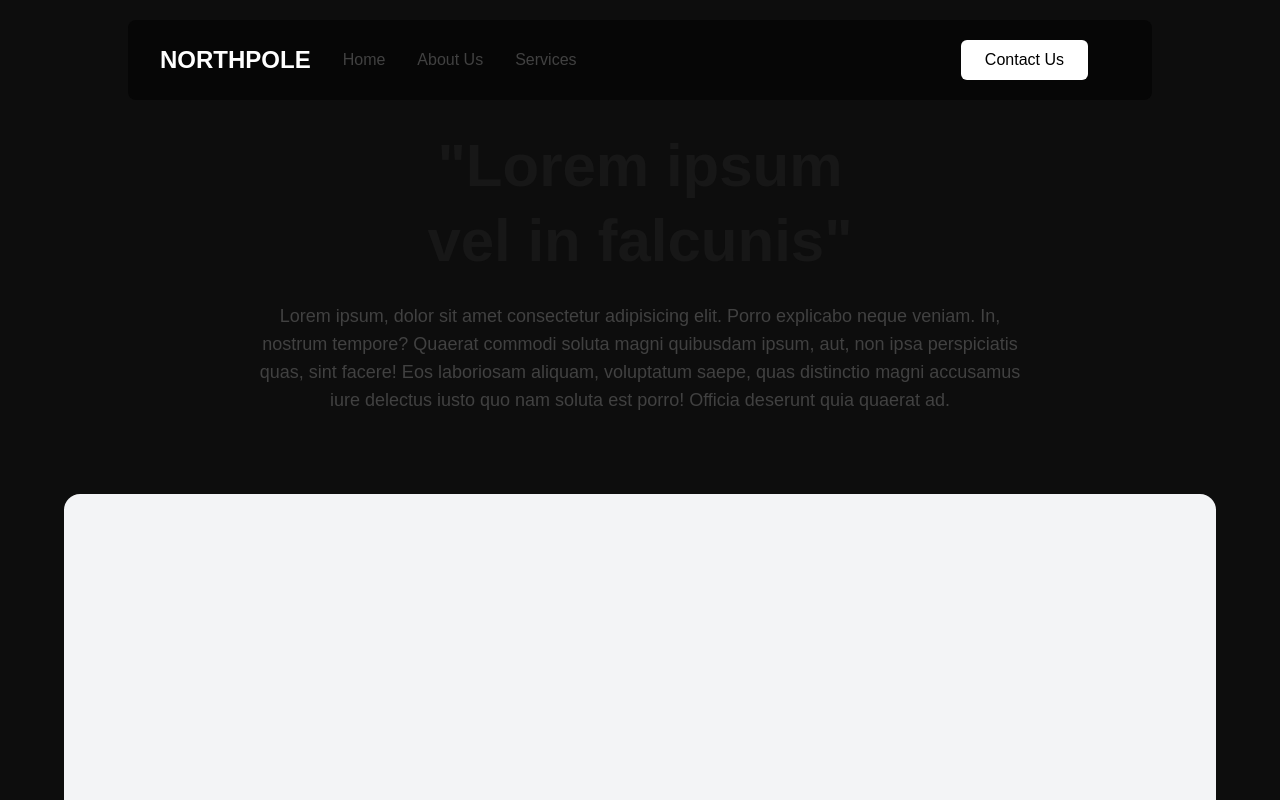
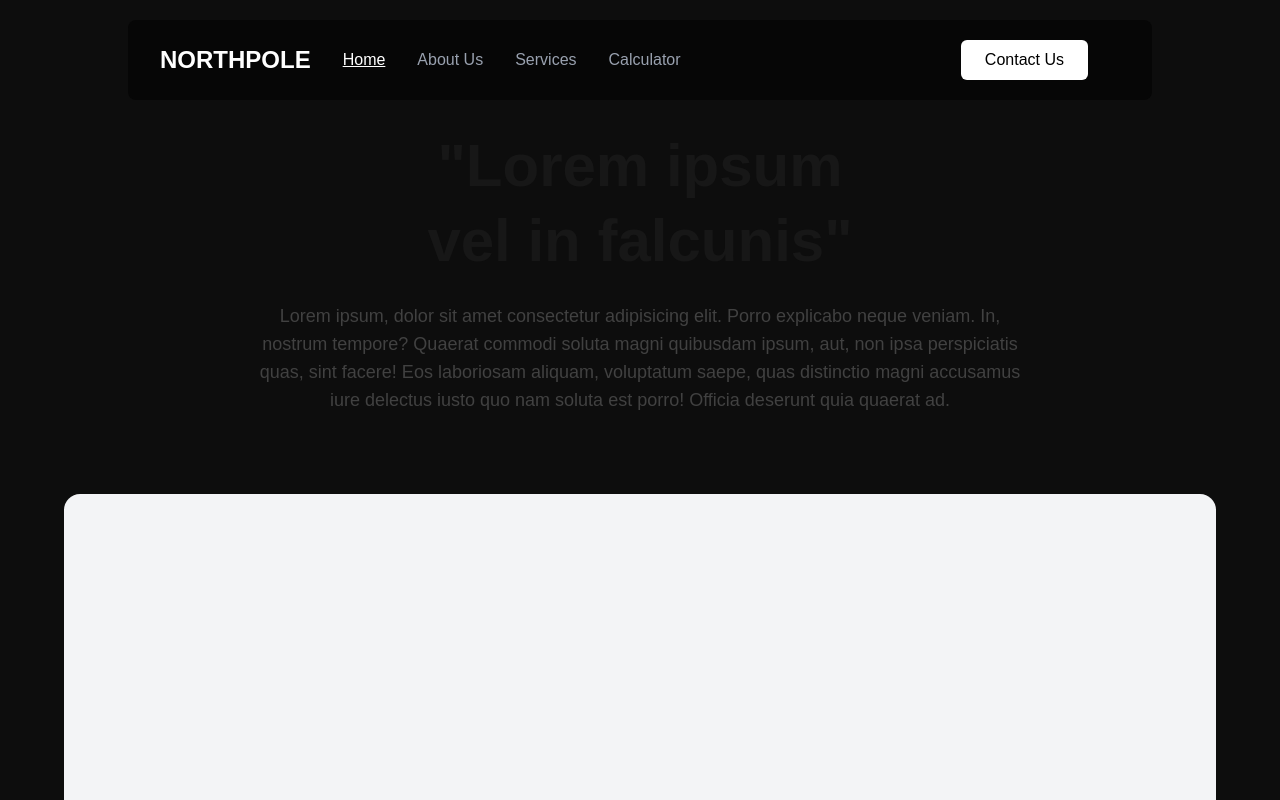
Before and after one commit to CodexKnight-ai/northpole, a Next.js app: page / in a window 1280 px wide. Shown: the top 800 px of the page. Built offline with nearby package versions, Linux system fonts and the light colour scheme.

Commit message:
Complete Calc page

```diff
--- a/src/app/Components/Navbar.jsx
+++ b/src/app/Components/Navbar.jsx
@@ -2,12 +2,13 @@
 import { useState, useEffect } from 'react';
 import Link from 'next/link';
 import { FiMenu, FiX } from 'react-icons/fi';
-import { useRouter } from 'next/navigation';
+import { useRouter, usePathname } from 'next/navigation';
 
 export default function Navbar() {
     const [isMenuOpen, setIsMenuOpen] = useState(false);
     const [scrolled, setScrolled] = useState(false);
     const router = useRouter();
+    const pathname = usePathname();
 
     useEffect(() => {
         const handleScroll = () => {
@@ -34,7 +35,7 @@ export default function Navbar() {
         { name: 'Home', href: '/' },
         { name: 'About Us', href: '/about-us' },
         { name: 'Services', href: '/services' },
-        // { name: 'Portfolio', href: '/portfolio' },
+        { name: 'Calculator', href: '/lump-sum-calculator' },
     ];
 
     return (
@@ -50,16 +51,21 @@ export default function Navbar() {
                 {/* Desktop Navigation */}
                 <div className='hidden md:flex md:items-center md:justify-between w-full max-w-3xl mx-8'>
                     <ul className="flex space-x-4 lg:space-x-8">
-                        {navLinks.map((link) => (
+                        {navLinks.map((link) => {
+                            const isActive = pathname === link.href;
+                            return (
                                 <li key={link.name}>
                                     <Link
                                         href={link.href}
-                                    className="font-medium text-[#414141] hover:text-white transition-all duration-300 text-sm sm:text-base"
+                                        className={`font-medium transition-all duration-300 text-sm sm:text-base ${
+                                            isActive ? "text-white underline" : "text-gray-400 hover:text-white"
+                                        }`}
                                     >
                                         {link.name}
                                     </Link>
                                 </li>
-                        ))}
+                            );
+                        })}
                     </ul>
                     <button
                         onClick={() => router.push('/contact-us')}
@@ -88,16 +94,21 @@ export default function Navbar() {
                 } md:hidden`}
             >
                 <div className='px-4 py-2 space-y-4'>
-                    {navLinks.map((link) => (
+                    {navLinks.map((link) => {
+                        const isActive = pathname === link.href;
+                        return (
                             <Link
                                 key={link.name}
                                 href={link.href}
-                            className='block px-3 py-2 text-base font-medium text-[#414141] hover:text-white transition-colors duration-200'
+                                className={`block px-3 py-2 text-base font-medium transition-colors duration-200 ${
+                                    isActive ? "text-white underline" : "text-[#414141] hover:text-white"
+                                }`}
                                 onClick={() => setIsMenuOpen(false)}
                             >
                                 {link.name}
                             </Link>
-                    ))}
+                        );
+                    })}
                     <button
                         onClick={() => {
                             router.push('/contact-us');
```
Lines whose indentation alone changed are shown as unchanged.
